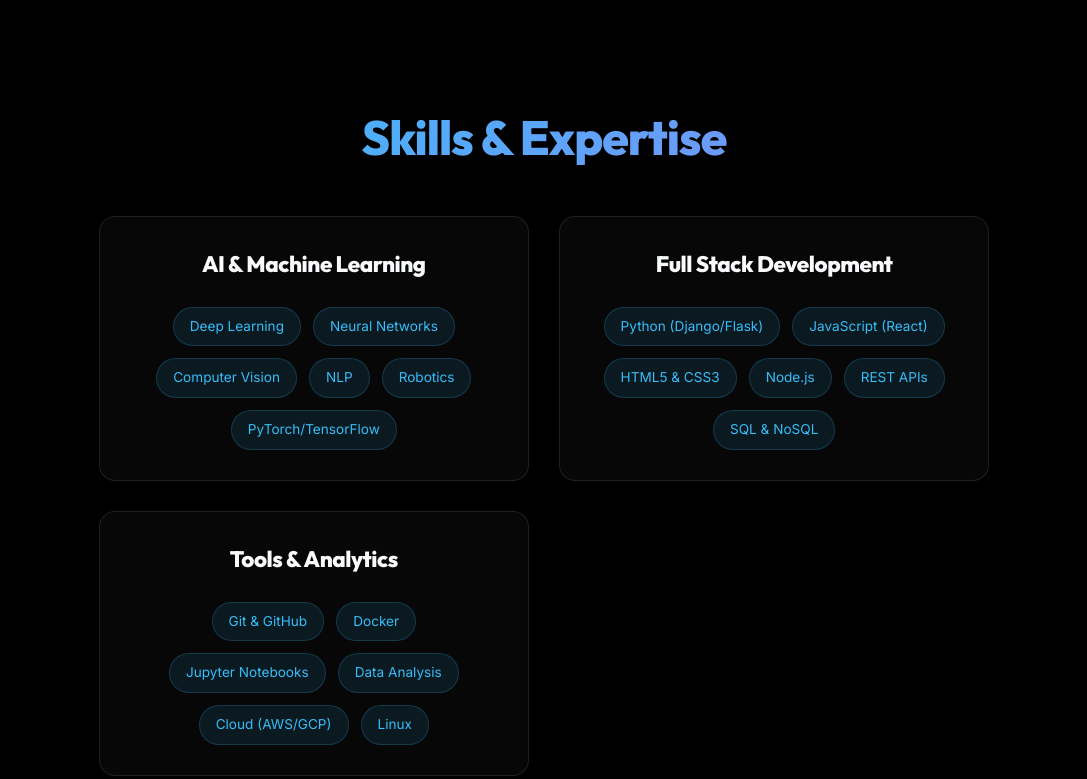
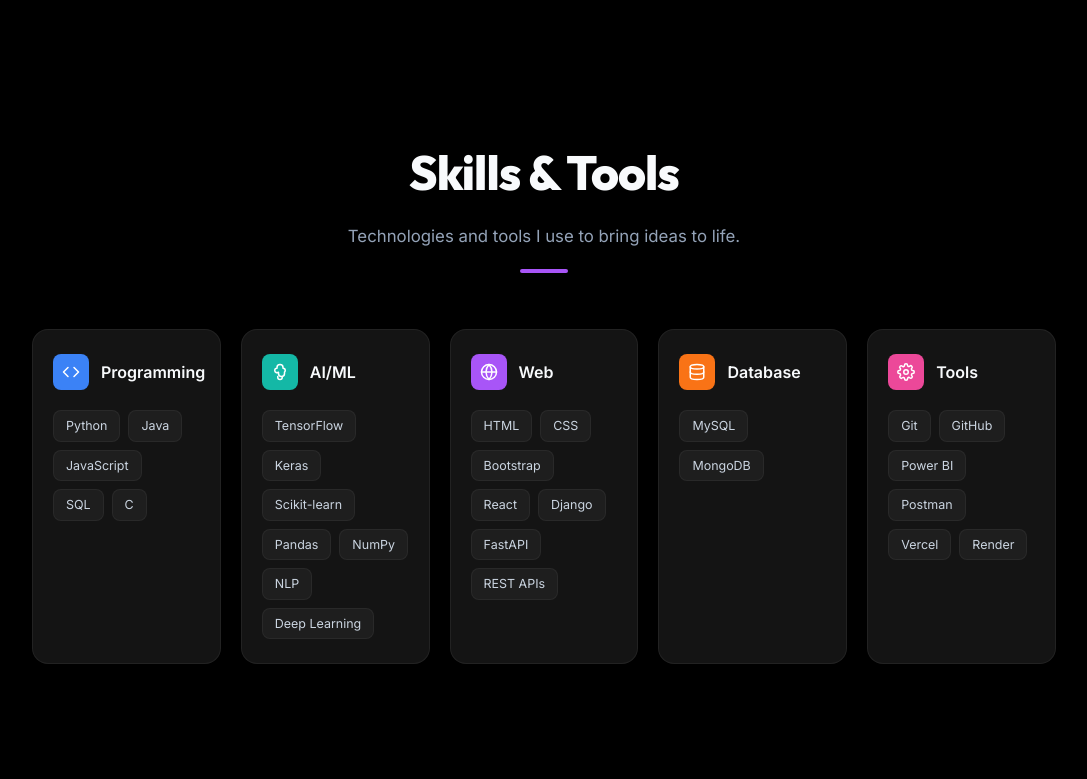
Before and after one commit to sidhanpoolakkal05/Sidhan-s-Portfolio, a React (Vite) app: page / in a window 1280 px wide. Shown: the part 1601-2380 px from the top of the page, without its empty margins (96-1183 px from the left). Built offline with nearby package versions, Linux system fonts and the light colour scheme.

Commit message:
update : skill interface changed into boxes categories

```diff
--- a/src/components/Skills.css
+++ b/src/components/Skills.css
@@ -1,52 +1,159 @@
+.skills-section {
+  padding: 100px 10%;
+}
+
 .skills-container {
   max-width: 1200px;
   margin: 0 auto;
 }
 
+.skills-header {
+  text-align: center;
+  margin-bottom: 56px;
+}
+
+.skills-title {
+  font-size: 3rem;
+  font-weight: 800;
+  color: var(--text-primary);
+  margin-bottom: 12px;
+}
+
+.skills-subtitle {
+  color: var(--text-secondary);
+  font-size: 1.05rem;
+  max-width: 520px;
+  margin: 0 auto 20px;
+}
+
+.skills-accent-line {
+  width: 48px;
+  height: 4px;
+  background: #a855f7;
+  border-radius: 2px;
+  margin: 0 auto;
+}
+
 .skills-grid {
   display: grid;
-  grid-template-columns: repeat(auto-fit, minmax(300px, 1fr));
-  gap: 30px;
-  margin-top: 40px;
+  grid-template-columns: repeat(5, 1fr);
+  gap: 20px;
 }
 
 .skill-card {
-  padding: 30px;
-  text-align: center;
+  background: #141414;
+  border: 1px solid rgba(255, 255, 255, 0.06);
+  border-radius: 16px;
+  padding: 24px 20px;
   transition: var(--transition);
+  position: relative;
+  overflow: hidden;
+}
+
+.skill-card::after {
+  content: '';
+  position: absolute;
+  bottom: 0;
+  left: 0;
+  right: 0;
+  height: 2px;
+  background: var(--card-accent);
+  opacity: 0;
+  transition: opacity 0.3s ease;
 }
 
 .skill-card:hover {
-  transform: translateY(-5px);
-  border-color: var(--accent-color);
-  box-shadow: 0 10px 30px rgba(56, 189, 248, 0.1);
+  border-color: rgba(255, 255, 255, 0.1);
+  transform: translateY(-4px);
+  box-shadow: 0 12px 32px rgba(0, 0, 0, 0.4);
+}
+
+.skill-card:hover::after {
+  opacity: 1;
+}
+
+.skill-card-header {
+  display: flex;
+  align-items: center;
+  gap: 12px;
+  margin-bottom: 20px;
+}
+
+.skill-icon {
+  width: 36px;
+  height: 36px;
+  border-radius: 8px;
+  display: flex;
+  align-items: center;
+  justify-content: center;
+  flex-shrink: 0;
+}
+
+.skill-icon svg {
+  width: 18px;
+  height: 18px;
+  color: #ffffff;
 }
 
 .skill-card h3 {
-  margin-bottom: 24px;
+  font-size: 1rem;
+  font-weight: 600;
   color: var(--text-primary);
-  font-size: 1.4rem;
+  font-family: 'Inter', sans-serif;
+  letter-spacing: 0;
 }
 
 .skill-list {
   display: flex;
   flex-wrap: wrap;
-  gap: 12px;
-  justify-content: center;
+  gap: 8px;
 }
 
-.skill-badge {
-  background: rgba(56, 189, 248, 0.1);
-  color: var(--accent-color);
-  padding: 8px 16px;
-  border-radius: 20px;
-  font-size: 0.85rem;
+.skill-pill {
+  background: #1e1e1e;
+  color: #cbd5e1;
+  padding: 6px 12px;
+  border-radius: 8px;
+  font-size: 0.78rem;
   font-weight: 500;
-  border: 1px solid rgba(56, 189, 248, 0.2);
+  border: 1px solid rgba(255, 255, 255, 0.05);
   transition: var(--transition);
+  line-height: 1.4;
 }
 
-.skill-badge:hover {
-  background: var(--accent-color);
-  color: var(--bg-color);
+.skill-pill:hover {
+  background: #252525;
+  color: var(--text-primary);
+  border-color: rgba(255, 255, 255, 0.1);
 }
+
+@media (max-width: 1100px) {
+  .skills-grid {
+    grid-template-columns: repeat(3, 1fr);
+  }
+}
+
+@media (max-width: 768px) {
+  .skills-section {
+    padding: 80px 5%;
+  }
+
+  .skills-title {
+    font-size: 2.2rem;
+  }
+
+  .skills-grid {
+    grid-template-columns: repeat(2, 1fr);
+    gap: 16px;
+  }
+
+  .skill-card {
+    padding: 20px 16px;
+  }
+}
+
+@media (max-width: 480px) {
+  .skills-grid {
+    grid-template-columns: 1fr;
+  }
+}
--- a/src/components/Skills.jsx
+++ b/src/components/Skills.jsx
@@ -1,33 +1,116 @@
 import React from 'react';
 import './Skills.css';
+
+const CategoryIcon = ({ type }) => {
+  switch (type) {
+    case 'code':
+      return (
+        <svg viewBox="0 0 24 24" fill="none" stroke="currentColor" strokeWidth="2" strokeLinecap="round" strokeLinejoin="round">
+          <polyline points="16 18 22 12 16 6" />
+          <polyline points="8 6 2 12 8 18" />
+        </svg>
+      );
+    case 'brain':
+      return (
+        <svg viewBox="0 0 24 24" fill="none" stroke="currentColor" strokeWidth="2" strokeLinecap="round" strokeLinejoin="round">
+          <path d="M12 2a4 4 0 0 1 4 4v1a3 3 0 0 1 3 3 3 3 0 0 1-1 2.2V14a4 4 0 0 1-8 0v-1.8A3 3 0 0 1 5 10a3 3 0 0 1 3-3V6a4 4 0 0 1 4-4z" />
+          <path d="M9 18v1a3 3 0 0 0 6 0v-1" />
+        </svg>
+      );
+    case 'globe':
+      return (
+        <svg viewBox="0 0 24 24" fill="none" stroke="currentColor" strokeWidth="2" strokeLinecap="round" strokeLinejoin="round">
+          <circle cx="12" cy="12" r="10" />
+          <line x1="2" y1="12" x2="22" y2="12" />
+          <path d="M12 2a15.3 15.3 0 0 1 4 10 15.3 15.3 0 0 1-4 10 15.3 15.3 0 0 1-4-10 15.3 15.3 0 0 1 4-10z" />
+        </svg>
+      );
+    case 'database':
+      return (
+        <svg viewBox="0 0 24 24" fill="none" stroke="currentColor" strokeWidth="2" strokeLinecap="round" strokeLinejoin="round">
+          <ellipse cx="12" cy="5" rx="9" ry="3" />
+          <path d="M21 12c0 1.66-4 3-9 3s-9-1.34-9-3" />
+          <path d="M3 5v14c0 1.66 4 3 9 3s9-1.34 9-3V5" />
+        </svg>
+      );
+    case 'gear':
+      return (
+        <svg viewBox="0 0 24 24" fill="none" stroke="currentColor" strokeWidth="2" strokeLinecap="round" strokeLinejoin="round">
+          <circle cx="12" cy="12" r="3" />
+          <path d="M19.4 15a1.65 1.65 0 0 0 .33 1.82l.06.06a2 2 0 0 1-2.83 2.83l-.06-.06a1.65 1.65 0 0 0-1.82-.33 1.65 1.65 0 0 0-1 1.51V21a2 2 0 0 1-4 0v-.09A1.65 1.65 0 0 0 9 19.4a1.65 1.65 0 0 0-1.82.33l-.06.06a2 2 0 0 1-2.83-2.83l.06-.06A1.65 1.65 0 0 0 4.68 15a1.65 1.65 0 0 0-1.51-1H3a2 2 0 0 1 0-4h.09A1.65 1.65 0 0 0 4.6 9a1.65 1.65 0 0 0-.33-1.82l-.06-.06a2 2 0 0 1 2.83-2.83l.06.06A1.65 1.65 0 0 0 9 4.68a1.65 1.65 0 0 0 1-1.51V3a2 2 0 0 1 4 0v.09a1.65 1.65 0 0 0 1 1.51 1.65 1.65 0 0 0 1.82-.33l.06-.06a2 2 0 0 1 2.83 2.83l-.06.06A1.65 1.65 0 0 0 19.4 9a1.65 1.65 0 0 0 1.51 1H21a2 2 0 0 1 0 4h-.09a1.65 1.65 0 0 0-1.51 1z" />
+        </svg>
+      );
+    default:
+      return null;
+  }
+};
 
 const Skills = () => {
   const skillCategories = [
     {
-      title: "AI & Machine Learning",
-      skills: ["Deep Learning", "Neural Networks", "Computer Vision", "NLP", "Robotics", "PyTorch/TensorFlow"]
+      title: 'Programming',
+      icon: 'code',
+      iconColor: '#3b82f6',
+      skills: ['Python', 'Java', 'JavaScript', 'SQL', 'C'],
     },
     {
-      title: "Full Stack Development",
-      skills: ["Python (Django/Flask)", "JavaScript (React)", "HTML5 & CSS3", "Node.js", "REST APIs", "SQL & NoSQL"]
+      title: 'AI/ML',
+      icon: 'brain',
+      iconColor: '#14b8a6',
+      skills: ['TensorFlow', 'Keras', 'Scikit-learn', 'Pandas', 'NumPy', 'NLP', 'Deep Learning'],
     },
     {
-      title: "Tools & Analytics",
-      skills: ["Git & GitHub", "Docker", "Jupyter Notebooks", "Data Analysis", "Cloud (AWS/GCP)", "Linux"]
-    }
+      title: 'Web',
+      icon: 'globe',
+      iconColor: '#a855f7',
+      skills: ['HTML', 'CSS', 'Bootstrap', 'React', 'Django', 'FastAPI', 'REST APIs'],
+    },
+    {
+      title: 'Database',
+      icon: 'database',
+      iconColor: '#f97316',
+      skills: ['MySQL', 'MongoDB'],
+    },
+    {
+      title: 'Tools',
+      icon: 'gear',
+      iconColor: '#ec4899',
+      skills: ['Git', 'GitHub', 'Power BI', 'Postman', 'Vercel', 'Render'],
+    },
   ];
 
   return (
-    <section id="skills" className="section">
+    <section id="skills" className="section skills-section">
       <div className="skills-container">
-        <h2 className="section-title text-gradient">Skills & Expertise</h2>
+        <div className="skills-header">
+          <h2 className="skills-title">Skills &amp; Tools</h2>
+          <p className="skills-subtitle">
+            Technologies and tools I use to bring ideas to life.
+          </p>
+          <div className="skills-accent-line" />
+        </div>
+
         <div className="skills-grid">
-          {skillCategories.map((category, index) => (
-            <div key={index} className="skill-card glass">
-              <h3>{category.title}</h3>
+          {skillCategories.map((category) => (
+            <div
+              key={category.title}
+              className="skill-card"
+              style={{ '--card-accent': category.iconColor }}
+            >
+              <div className="skill-card-header">
+                <div
+                  className="skill-icon"
+                  style={{ backgroundColor: category.iconColor }}
+                >
+                  <CategoryIcon type={category.icon} />
+                </div>
+                <h3>{category.title}</h3>
+              </div>
               <div className="skill-list">
-                {category.skills.map((skill, sIndex) => (
-                  <span key={sIndex} className="skill-badge">{skill}</span>
+                {category.skills.map((skill) => (
+                  <span key={skill} className="skill-pill">
+                    {skill}
+                  </span>
                 ))}
               </div>
             </div>
```
Also changed, not shown: package.json (+6 -1 lines), 1 other file (tests, documents, lock files or other folders).
